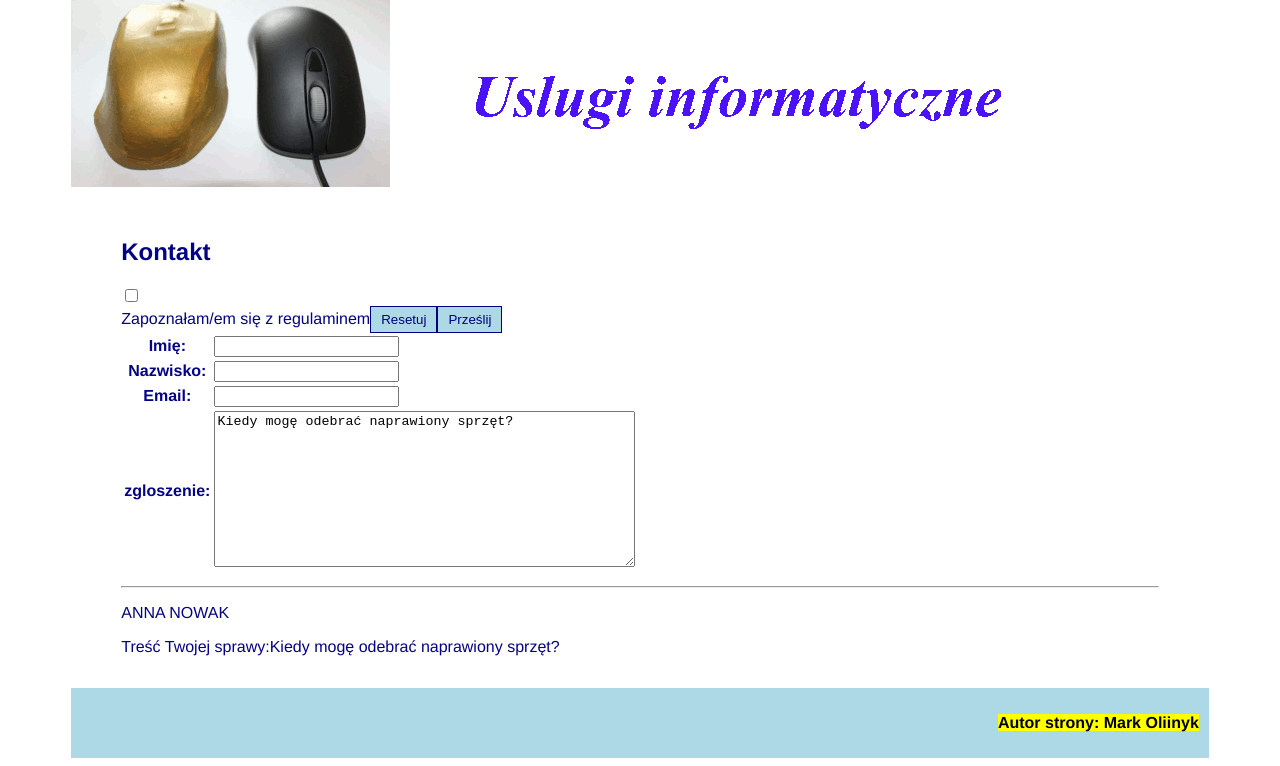
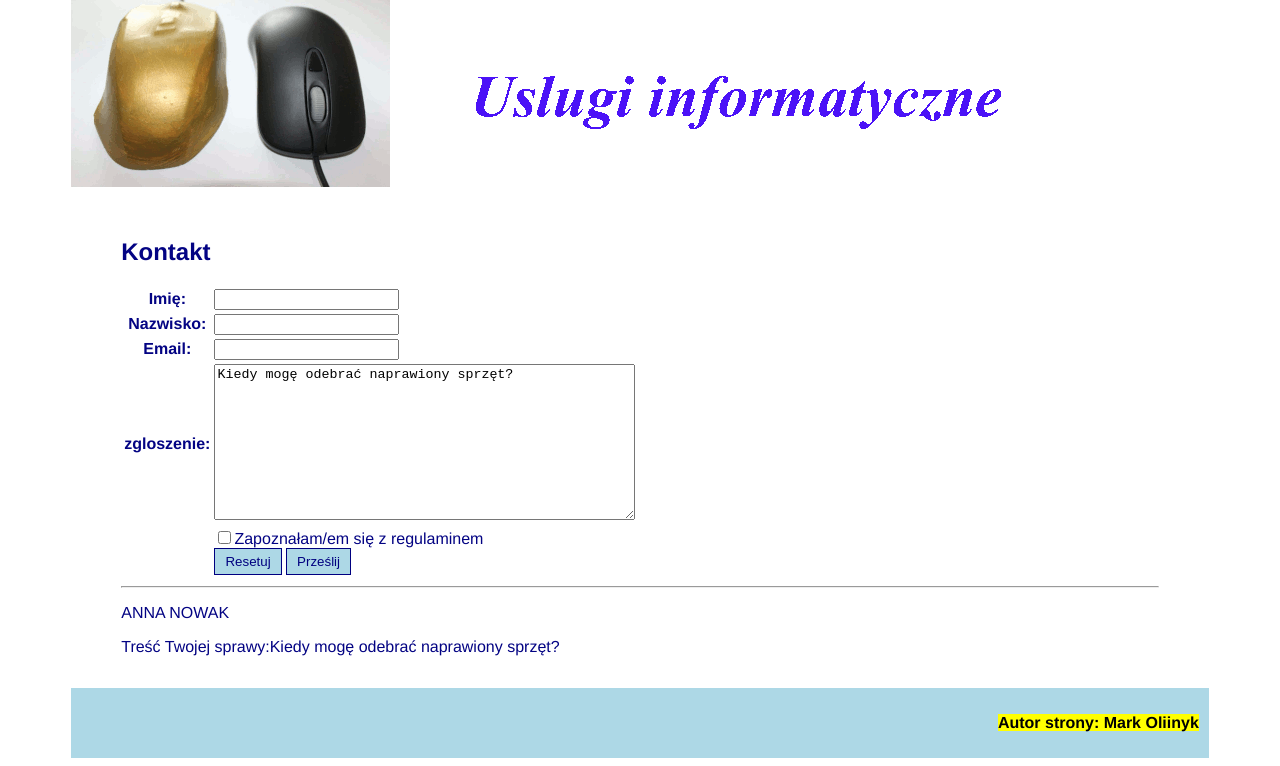
Before and after one commit to MarkOl11nyk/arkusz1, a plain HTML site: page kontakt.html in a window 1280 px wide. Shown: the part 140-906 px from the top of the page. Drawn offline with Linux system fonts and the light colour scheme.

Commit message:
kontakt.html

```diff
--- a/kontakt.html
+++ b/kontakt.html
@@ -43,9 +43,8 @@
                 <th>zgloszenie:</th> <td> <textarea name="zgloszenie" cols="50" rows="10">Kiedy mogę odebrać naprawiony sprzęt?</textarea> </td>
                 </tr>
             <tr>
-                <th></th><td> </td>
-                <input type="checkbox" id="checkbox" name="checkbox" value="checkbox"><br>
-                <label for="checkbox">Zapoznałam/em się z regulaminem</label>
+                <th></th><td>
+                <input type="checkbox" id="checkbox" name="checkbox" value="checkbox">Zapoznałam/em się z regulaminem<br>
                     <input type="reset" value="Resetuj">
                     <input type="submit" value="Prześlij"></td>
            </tr>
```
